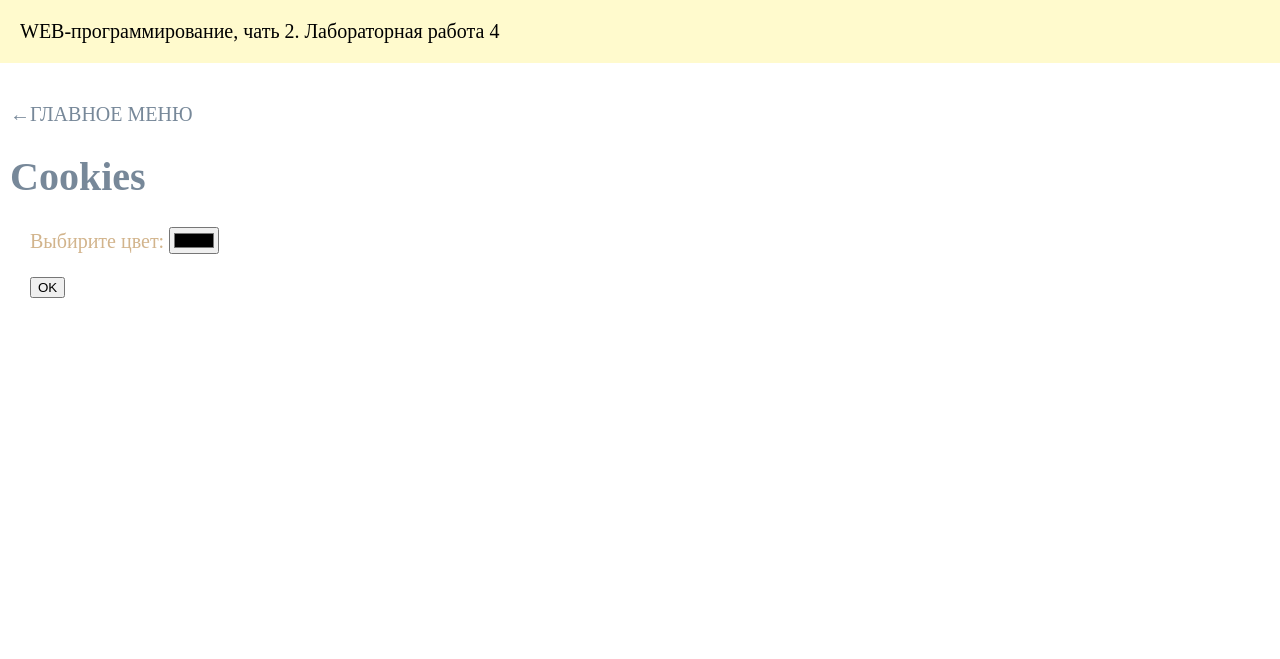
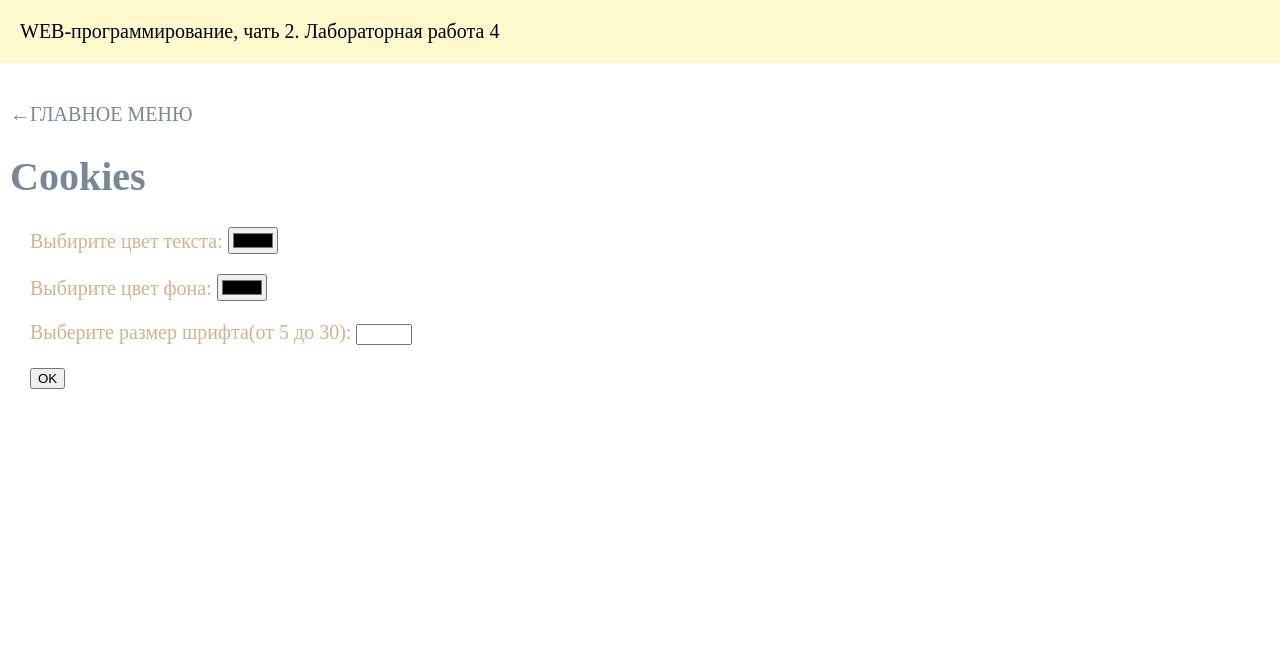
Before and after one commit to makkarinna/weblab-python, a Flask app: page /lab4/cookies in a window 1280 px wide. Shown: the top 659 px of the page. Run offline with Flask 3, Linux system fonts and the light colour scheme.

Commit message:
Фон и размер текста

```diff
--- a/lab4.py
+++ b/lab4.py
@@ -119,8 +119,20 @@ def cookies():
         return render_template ('cookies.html')
 
     color = request.form.get('color')
+    bg_color = request.form.get('bg_color')
+    font_size = request.form.get('font_size')
+
+    if color == bg_color:
+        error = 'Цвет текста не должен совпадать с цветом фона'
+        return render_template('cookies.html', error=error)
+
     headers = {
-        'Set-Cookie': 'color=' + color + '; path=/',
+        'Set-Cookie': [
+        'color=' + color + ';path=/',
+        'bg_color=' + bg_color + ';path=/',
+        'font_size=' + font_size + ';path=/'
+        ],
         'Location': '/lab4/cookies'
     }
+
     return '', 303, headers
--- a/templates/base.html
+++ b/templates/base.html
@@ -6,11 +6,13 @@
     <meta name="viewport" content="width=device-width, initial-scale=1.0">
     <title>Махмад Карина. {% block lab %}{% endblock %}</title>
     <link rel="stylesheet" href="{{ url_for('static', filename='main.css') }}">
-    {% if request.cookies.get('color') %}
+    {% if request.cookies.get('color') and request.cookies.get('bg_color') and request.cookies.get('font_size') %}
     <style>
-        body {
-            color: {{ request.cookies.get('color') }};
-        }
+    body {
+        color: {{ request.cookies.get('color') }};
+        background-color: {{ request.cookies.get('bg_color') }};
+        font-size: {{ request.cookies.get('font_size')}}px;
+    }
     </style>
     {% endif %}
 </head>
--- a/templates/cookies.html
+++ b/templates/cookies.html
@@ -4,10 +4,23 @@
 
 {% block main %}
     <h1>Cookies</h1>
+    {% if error %}
+    <div style="color: red;">{{ error }}</div>
+{% endif %}
     <form method="post">
         <div>
-            <label for="color">Выбирите цвет:</label>
-            <input type="color" id="color" name="color">
+            <label for="color">Выбирите цвет текста:</label>
+            <input type="color" id="color" name="color" value="{{ request.cookies.get('color') }}">
+        </div>
+
+        <div>
+            <label for="background-color">Выбирите цвет фона:</label>
+            <input type="color" id="bg_color" name="bg_color" value="{{ request.cookies.get('bg_color') }}">
+        </div>
+
+        <div>
+            <label for="font_size">Выберите размер шрифта(от 5 до 30):</label>
+            <input type="number" id="font_size" name="font_size" min="5" max="30" value="{{ request.cookies.get('font_size') }}">
         </div>
 
         <div>
```
